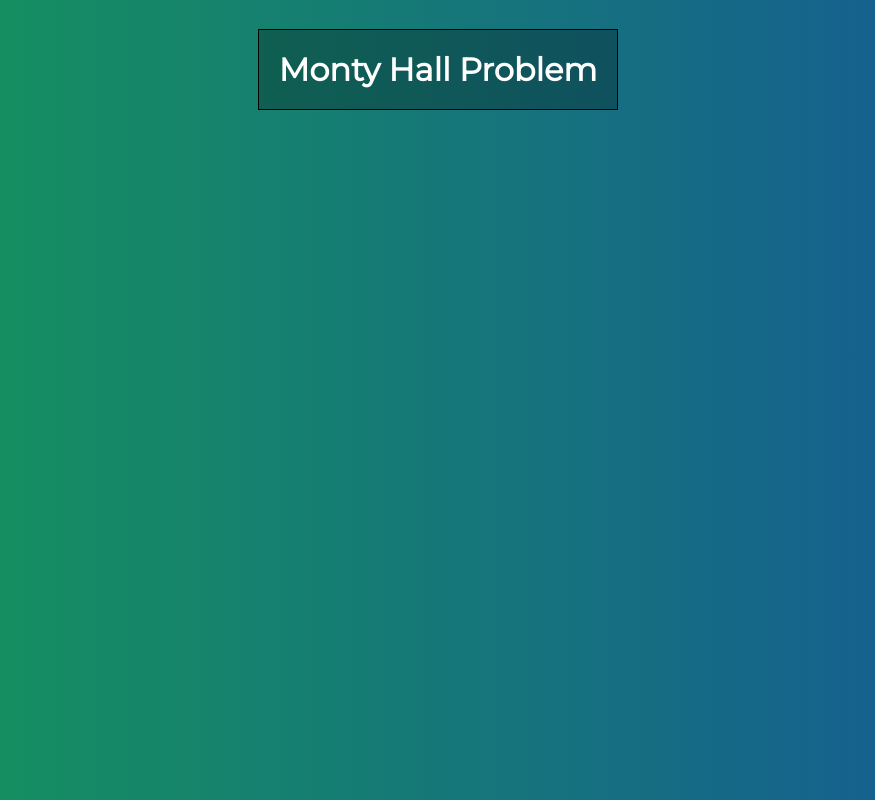
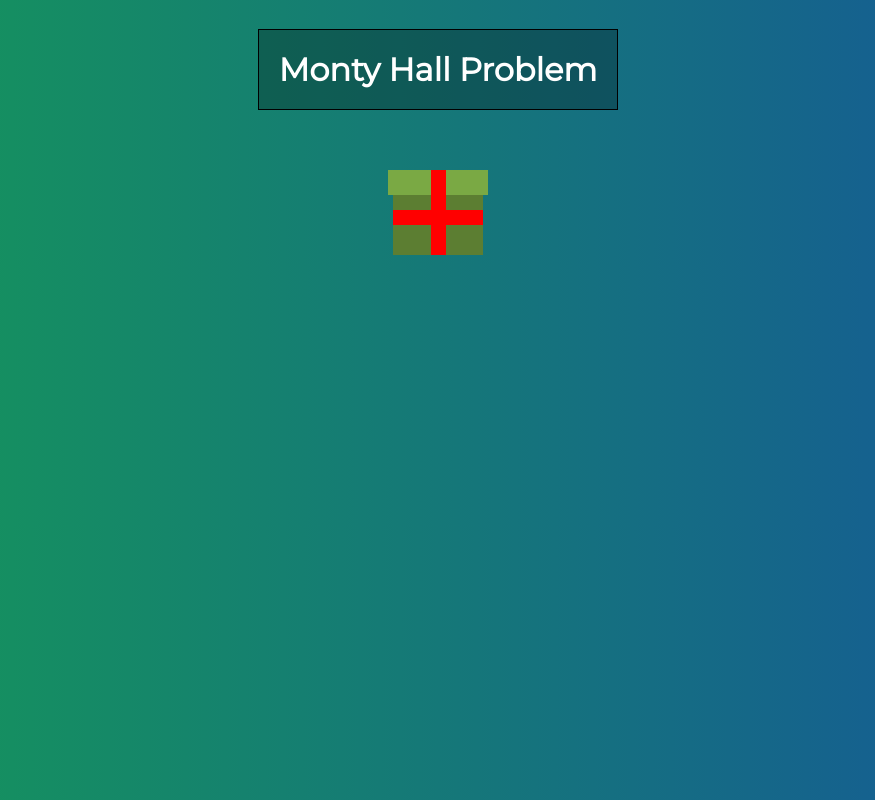
Before and after one commit to brenomachadodomonte/vue_monty_hall, a Vue app: page / in a window 1280 px wide. Shown: the whole page, without its empty margins (202-1077 px from the left). Built offline with nearby package versions, Linux system fonts and the light colour scheme.

Commit message:
Creating component Gift

```diff
--- a/src/App.vue
+++ b/src/App.vue
@@ -1,12 +1,16 @@
 <template>
   <div id="app">
     <h1>Monty Hall Problem</h1>
+    <Gift/>
   </div>
 </template>
 
 <script>
+import Gift from './components/Gift';
+
 export default {
   name: 'App',
+  components: { Gift }
 }
 </script>
 
--- /dev/null
+++ b/src/components/Gift.vue
@@ -0,0 +1,52 @@
+<template>
+  <div class="gift">
+    <div class="gift-tie-1"></div>
+    <div class="gift-tie-2"></div>
+    <div class="gift-top"></div>
+    <div class="gift-body"></div>
+  </div>
+</template>
+
+<script>
+
+</script>
+
+<style>
+.gift {
+  position: relative;
+  display: flex;
+  flex-direction: column;
+  align-items: center;
+  z-index: 10;
+}
+
+.gift-top {
+  width: 100px;
+  height: 25px;
+  background-color: #7aa944;
+}
+
+.gift-body {
+  width: 90px;
+  height: 60px;
+  background-color: #5c7e32;
+}
+
+.gift-tie-1 {
+  position: absolute;
+  width: 15px;
+  height: 85px;
+  background-color: red;
+}
+
+.gift-tie-2 {
+  position: absolute;
+  top: 40px;
+  width: 90px;
+  height: 15px;
+  background-color: red;
+}
+.gift-tie-2 {
+
+}
+</style>
```
